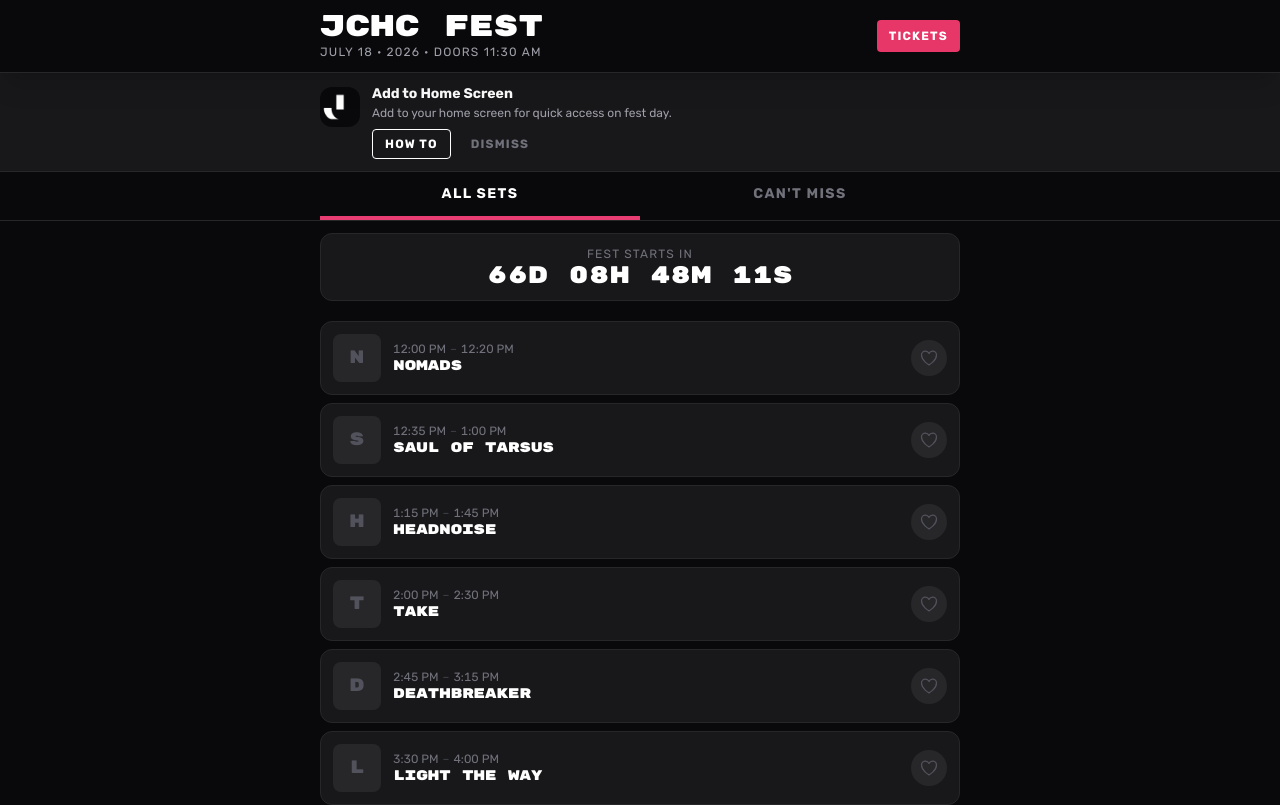
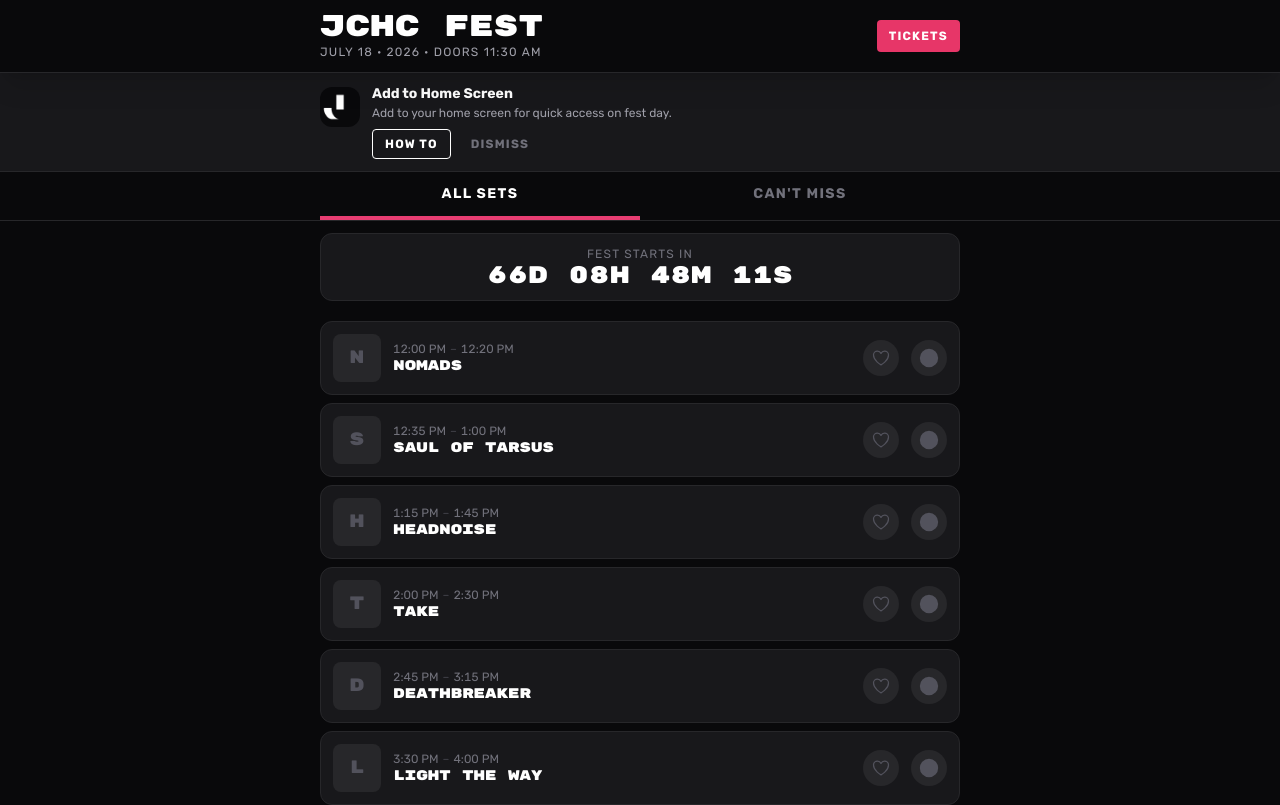
Before and after one commit to shawncothran/jchc-fest-app, a React (Vite) app: page / in a window 1280 px wide. Shown: the top 805 px of the page. Built offline with nearby package versions, Linux system fonts and the light colour scheme.

Commit message:
feat: add YouTube video discovery modal with play button on each band

```diff
--- a/src/App.tsx
+++ b/src/App.tsx
@@ -17,6 +17,7 @@ import InstallPrompt from "./components/InstallPrompt";
 import NotificationBanner from "./components/NotificationBanner";
 import ScheduleList from "./components/ScheduleList";
 import TacoCard from "./components/TacoCard";
+import YouTubeModal from "./components/YouTubeModal";
 import {
   FESTIVAL_DATE,
   FESTIVAL_DATE_DISPLAY,
@@ -103,6 +104,8 @@ function ScheduleContent({
 }) {
   const { tacoPosition, setTacoPosition } = useTacoPosition(favorites);
   const [isDragging, setIsDragging] = useState(false);
+  const [isModalOpen, setIsModalOpen] = useState(false);
+  const [selectedSet, setSelectedSet] = useState<ScheduleSet | null>(null);
   // Preview position while dragging — moves in real-time as cursor hovers sets
   const [previewPosition, setPreviewPosition] = useState<number | null>(null);
 
@@ -209,6 +212,10 @@ function ScheduleContent({
               activeSetId={activeSetId}
               isFavorite={isFavorite}
               onToggleFavorite={toggle}
+              onPlayVideo={(set) => {
+                setSelectedSet(set);
+                setIsModalOpen(true);
+              }}
               showGhost={isDragging && previewPosition !== null}
             />
           )}
@@ -236,6 +243,16 @@ function ScheduleContent({
           <TacoCard windowLabel={getTacoWindowLabel(displayPosition)} overlay />
         ) : null}
       </DragOverlay>
+
+      {/* YouTube video modal */}
+      {selectedSet && (
+        <YouTubeModal
+          bandName={selectedSet.name}
+          youtubeUrl={selectedSet.youtubeUrl || ""}
+          isOpen={isModalOpen}
+          onClose={() => setIsModalOpen(false)}
+        />
+      )}
     </DndContext>
   );
 }
--- a/src/components/ScheduleList.tsx
+++ b/src/components/ScheduleList.tsx
@@ -12,6 +12,7 @@ interface ScheduleListProps {
   activeSetId: number | null;
   isFavorite: (id: number) => boolean;
   onToggleFavorite: (id: number) => void;
+  onPlayVideo?: (set: ScheduleSet) => void;
   /** True only when the taco has moved to a new slot — shows ghost placeholder */
   showGhost?: boolean;
 }
@@ -22,6 +23,7 @@ export default function ScheduleList({
   activeSetId,
   isFavorite,
   onToggleFavorite,
+  onPlayVideo,
   showGhost,
 }: ScheduleListProps) {
   return (
@@ -47,6 +49,9 @@ export default function ScheduleList({
               set={item.set}
               isFavorite={isFavorite(item.set.id)}
               onToggle={() => onToggleFavorite(item.set.id)}
+              onPlayVideo={
+                onPlayVideo ? () => onPlayVideo(item.set) : undefined
+              }
               isActive={item.set.id === activeSetId}
             />
           </DropZone>
--- a/src/components/SetCard.tsx
+++ b/src/components/SetCard.tsx
@@ -4,6 +4,7 @@ interface SetCardProps {
   set: ScheduleSet;
   isFavorite: boolean;
   onToggle: () => void;
+  onPlayVideo?: () => void;
   /** Pass true if this is the currently-playing set */
   isActive?: boolean;
 }
@@ -12,6 +13,7 @@ export default function SetCard({
   set,
   isFavorite,
   onToggle,
+  onPlayVideo,
   isActive,
 }: SetCardProps) {
   return (
@@ -114,6 +116,24 @@ export default function SetCard({
             </svg>
           )}
         </button>
+
+        {/* Video play button */}
+        {set.youtubeUrl && (
+          <button
+            onClick={onPlayVideo}
+            aria-label={`Watch ${set.name} on YouTube`}
+            className="shrink-0 w-9 h-9 rounded-full flex items-center justify-center transition-all active:scale-90 text-zinc-600 bg-zinc-800 hover:text-zinc-400"
+          >
+            <svg
+              viewBox="0 0 24 24"
+              fill="currentColor"
+              className="w-5 h-5"
+              aria-hidden="true"
+            >
+              <path d="M23 12a11 11 0 1 1-22 0 11 11 0 0 1 22 0zm-8.4-3.5L9.5 15a.5.5 0 0 1-.8-.4V9.4a.5.5 0 0 1 .8-.4z" />
+            </svg>
+          </button>
+        )}
       </div>
     </article>
   );
--- /dev/null
+++ b/src/components/YouTubeModal.tsx
@@ -0,0 +1,127 @@
+import { useEffect } from "react";
+
+interface YouTubeModalProps {
+  bandName: string;
+  youtubeUrl: string;
+  isOpen: boolean;
+  onClose: () => void;
+}
+
+export default function YouTubeModal({
+  bandName,
+  youtubeUrl,
+  isOpen,
+  onClose,
+}: YouTubeModalProps) {
+  // Extract video ID from various YouTube URL formats
+  function extractVideoId(url: string): string | null {
+    const patterns = [
+      /(?:youtube\.com\/watch\?v=|youtu\.be\/)([a-zA-Z0-9_-]{11})/,
+      /youtube\.com\/embed\/([a-zA-Z0-9_-]{11})/,
+    ];
+    for (const pattern of patterns) {
+      const match = url.match(pattern);
+      if (match) {
+        return match[1];
+      }
+    }
+    return null;
+  }
+
+  const videoId = extractVideoId(youtubeUrl);
+
+  // Close on Escape key
+  useEffect(() => {
+    if (!isOpen) {
+      return;
+    }
+    const handleEscape = (e: KeyboardEvent) => {
+      if (e.key === "Escape") {
+        onClose();
+      }
+    };
+    window.addEventListener("keydown", handleEscape);
+    return () => window.removeEventListener("keydown", handleEscape);
+  }, [isOpen, onClose]);
+
+  if (!isOpen) {
+    return null;
+  }
+
+  return (
+    <>
+      {/* Backdrop */}
+      <div
+        onClick={onClose}
+        className="fixed inset-0 bg-black/80 z-40 backdrop-blur-sm"
+        aria-hidden="true"
+      />
+
+      {/* Modal */}
+      <div className="fixed inset-0 z-50 flex items-center justify-center p-4 safe-area-insets">
+        <div
+          className="relative w-full max-w-2xl bg-zinc-900 rounded-xl overflow-hidden shadow-2xl"
+          onClick={(e) => e.stopPropagation()}
+        >
+          {/* Header */}
+          <div className="flex items-center justify-between px-4 py-3 border-b border-zinc-800">
+            <h2 className="font-display text-lg text-white truncate">
+              {bandName}
+            </h2>
+            <button
+              onClick={onClose}
+              aria-label="Close"
+              className="ml-2 p-1 hover:bg-zinc-800 rounded-lg transition-colors"
+            >
+              <svg
+                className="w-6 h-6 text-zinc-400"
+                fill="none"
+                stroke="currentColor"
+                viewBox="0 0 24 24"
+              >
+                <path
+                  strokeLinecap="round"
+                  strokeLinejoin="round"
+                  strokeWidth={2}
+                  d="M6 18L18 6M6 6l12 12"
+                />
+              </svg>
+            </button>
+          </div>
+
+          {/* Video Container */}
+          {videoId ? (
+            <div className="relative w-full bg-black pt-[56.25%]">
+              <iframe
+                className="absolute inset-0 w-full h-full"
+                src={`https://www.youtube-nocookie.com/embed/${videoId}?autoplay=1`}
+                title={bandName}
+                allow="accelerometer; autoplay; clipboard-write; encrypted-media; gyroscope; picture-in-picture"
+                allowFullScreen
+              />
+            </div>
+          ) : (
+            <div className="w-full h-64 bg-zinc-800 flex items-center justify-center">
+              <p className="text-zinc-500 text-sm">Invalid YouTube URL</p>
+            </div>
+          )}
+
+          {/* Footer */}
+          <div className="px-4 py-3 border-t border-zinc-800 flex items-center justify-between">
+            <p className="text-xs text-zinc-500">
+              Click outside or press ESC to close
+            </p>
+            <a
+              href={youtubeUrl}
+              target="_blank"
+              rel="noopener noreferrer"
+              className="text-xs text-brand-500 hover:text-brand-400 transition-colors font-bold uppercase"
+            >
+              Watch on YouTube →
+            </a>
+          </div>
+        </div>
+      </div>
+    </>
+  );
+}
--- a/src/data/schedule.ts
+++ b/src/data/schedule.ts
@@ -8,6 +8,7 @@ export interface ScheduleSet {
   description?: string;
   imageUrl?: string;
   genre?: string;
+  youtubeUrl?: string; // YouTube video URL for band discovery
 }
 
 export const FESTIVAL_DATE = "2026-07-18"; // ISO date string – update each year
@@ -40,78 +41,91 @@ const rawSets = [
     name: "Nomads",
     start: "12:00 PM",
     end: "12:20 PM",
+    youtubeUrl: "https://www.youtube.com/watch?v=dQw4w9WgXcQ",
   },
   {
     id: 2,
     name: "Saul of Tarsus",
     start: "12:35 PM",
     end: "1:00 PM",
+    youtubeUrl: "https://www.youtube.com/watch?v=dQw4w9WgXcQ",
   },
   {
     id: 3,
     name: "Headnoise",
     start: "1:15 PM",
     end: "1:45 PM",
+    youtubeUrl: "https://www.youtube.com/watch?v=dQw4w9WgXcQ",
   },
   {
     id: 4,
     name: "TAKE",
     start: "2:00 PM",
     end: "2:30 PM",
+    youtubeUrl: "https://www.youtube.com/watch?v=dQw4w9WgXcQ",
   },
   {
     id: 5,
     name: "Deathbreaker",
     start: "2:45 PM",
     end: "3:15 PM",
+    youtubeUrl: "https://www.youtube.com/watch?v=dQw4w9WgXcQ",
   },
   {
     id: 6,
     name: "Light The Way",
     start: "3:30 PM",
     end: "4:00 PM",
+    youtubeUrl: "https://www.youtube.com/watch?v=dQw4w9WgXcQ",
   },
   {
     id: 7,
     name: "Watashi Wa",
     start: "4:15 PM",
     end: "4:45 PM",
+    youtubeUrl: "https://www.youtube.com/watch?v=dQw4w9WgXcQ",
   },
   {
     id: 8,
     name: "BARRIERS",
     start: "5:00 PM",
     end: "5:30 PM",
+    youtubeUrl: "https://www.youtube.com/watch?v=dQw4w9WgXcQ",
   },
   {
     id: 9,
     name: "xDoulosx",
     start: "5:45 PM",
     end: "6:15 PM",
+    youtubeUrl: "https://www.youtube.com/watch?v=dQw4w9WgXcQ",
   },
   {
     id: 10,
     name: "Dear Adversary",
     start: "6:35 PM",
     end: "7:10 PM",
+    youtubeUrl: "https://www.youtube.com/watch?v=dQw4w9WgXcQ",
   },
   {
     id: 11,
     name: "Symphony in Peril",
     start: "7:25 PM",
     end: "8:05 PM",
+    youtubeUrl: "https://www.youtube.com/watch?v=dQw4w9WgXcQ",
   },
   {
     id: 12,
     name: "Officer Negative",
     start: "8:20 PM",
     end: "9:00 PM",
+    youtubeUrl: "https://www.youtube.com/watch?v=dQw4w9WgXcQ",
   },
   {
     id: 13,
     name: "Cultist",
     start: "9:15 PM",
     end: "10:00 PM",
+    youtubeUrl: "https://www.youtube.com/watch?v=dQw4w9WgXcQ",
   },
 ];
 
@@ -122,4 +136,5 @@ export const sets: ScheduleSet[] = rawSets.map((s) => ({
   endTime: s.end,
   startMinutes: toMinutes(s.start),
   endMinutes: toMinutes(s.end),
+  youtubeUrl: s.youtubeUrl,
 }));
```
